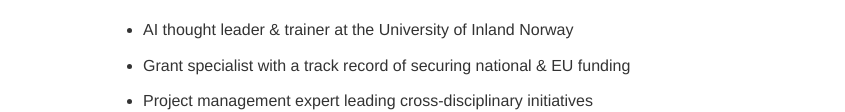
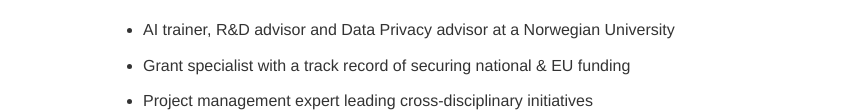
Before and after one commit to RDNordic/RDNordic, a plain HTML site: page index.html in a window 1280 px wide. Shown: the part 1578-1690 px from the top of the page, without its empty margins (217-1062 px from the left). Drawn offline with Linux system fonts and the light colour scheme.

Commit message:
Update index.html
edited affiliation

```diff
--- a/index.html
+++ b/index.html
@@ -96,7 +96,7 @@
       and researchers navigating innovation, digital transformation, and regulatory landscapes.
     </p>
     <ul>
-      <li>AI thought leader & trainer at the University of Inland Norway</li>
+      <li>AI trainer, R&D advisor and Data Privacy advisor at a Norwegian University</li>
       <li>Grant specialist with a track record of securing national & EU funding</li>
       <li>Project management expert leading cross-disciplinary initiatives</li>
       <li>Privacy & compliance advisor ensuring regulatory excellence</li>
```
